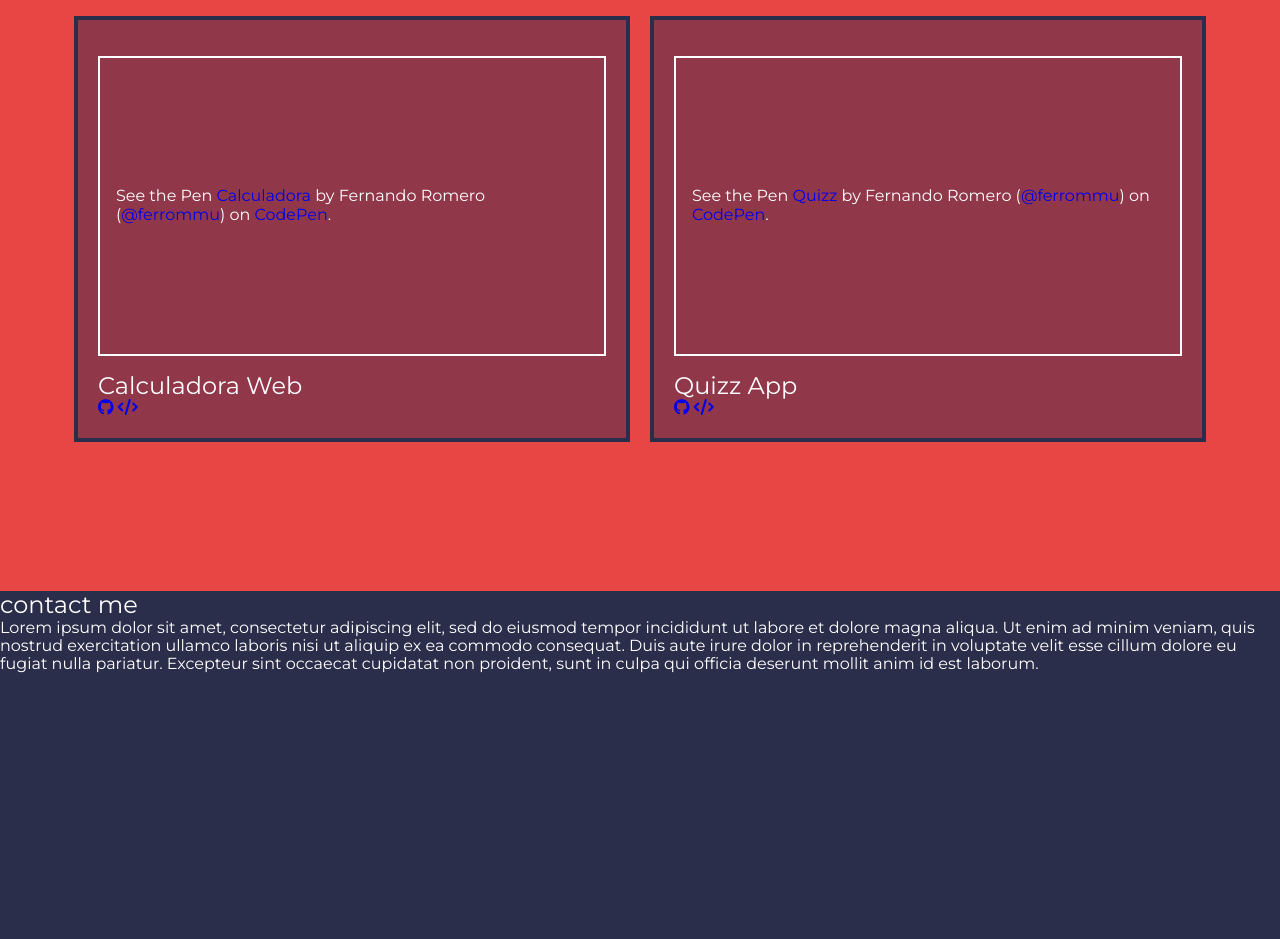
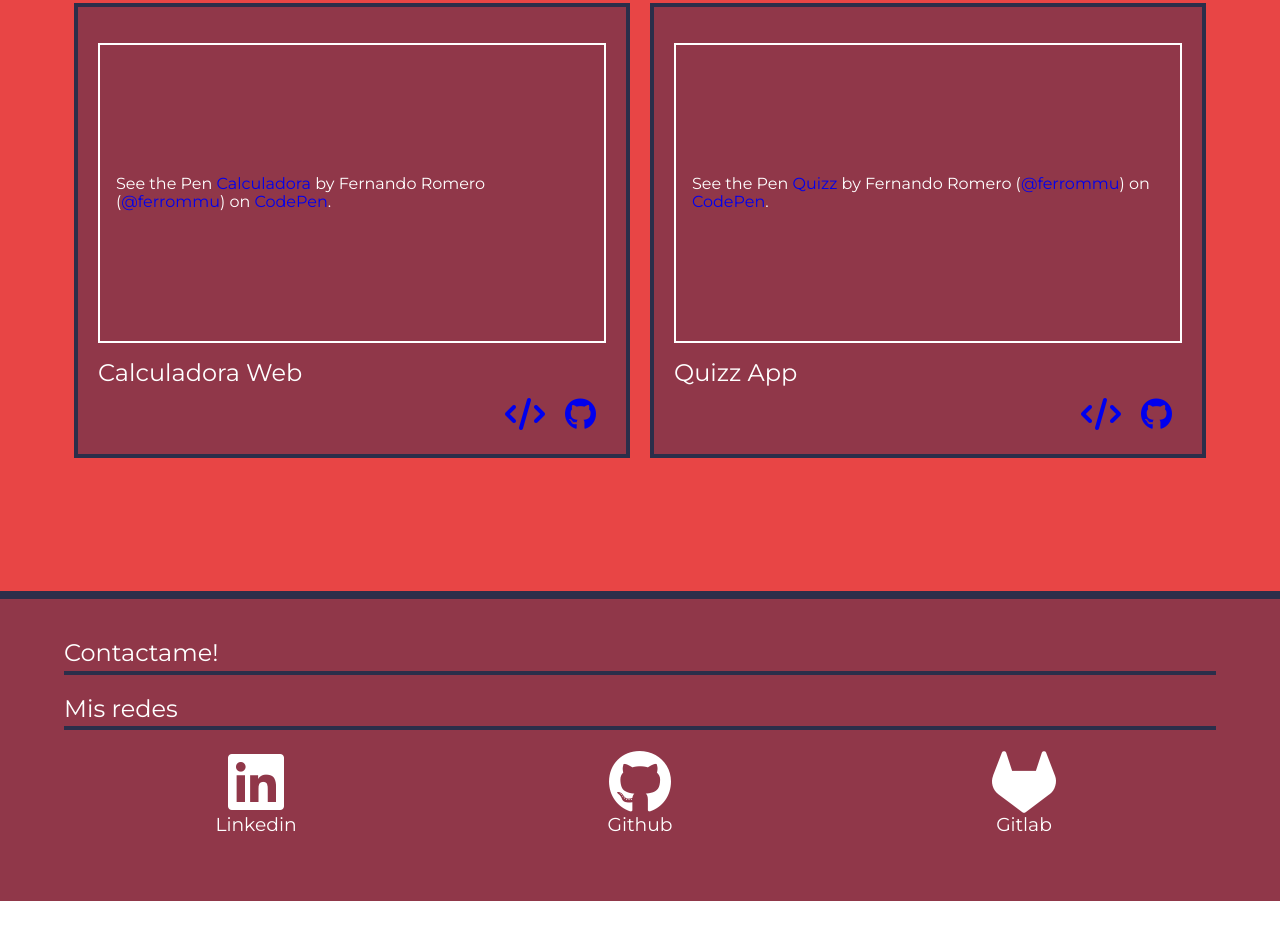
Before and after one commit to FerRomMu/Portfolio, a plain HTML site: page index.html in a window 1280 px wide. Shown: the part 1809-2748 px from the top of the page. After the commit the page ends 2710 px from the top, so only its background shows below. Drawn offline with Linux system fonts and the light colour scheme; a script that the page names is missing.

Commit message:
Se agrego redes en sección de contacto.

```diff
--- a/css/style.css
+++ b/css/style.css
@@ -15,7 +15,7 @@
   /*overflow-y: hidden;*/
 }
 
-.container--r, .container--dr, .container--b, .container--p {
+.container--r, .container--b, .container--p {
   height: 100vh;
 }
 
@@ -62,6 +62,7 @@
   left: 0;
   display: flex;
   justify-content: space-between;
+  padding: 0 16px;
 }
 
 .nav__brand {
@@ -86,7 +87,7 @@
   border-top-left-radius: 15px;
 }
 
-.main, .about__info, .about__skills, .proyects__container {
+.main, .about__info, .about__skills, .proyects__container, .contact__container {
   width: 90vw;
   margin: 0 auto;
 }
@@ -162,6 +163,8 @@
 .proyects {
   display: flex;
   align-items: center;
+  height: fit-content;
+  min-height: 100vh;
 }
 
 .proyects__container {
@@ -184,3 +187,55 @@
   padding: 20px;
   margin: 10px;
 }
+
+.proyects__name {
+  margin: 10px 0;
+}
+
+.proyects__links {
+  display: flex;
+  flex-direction: row-reverse;
+  font-size: 2rem;
+}
+
+.proyects__links a {
+  margin: 0 10px;
+}
+
+.contact {
+  border-top: 8px solid var(--b-color);
+  padding: 40px 0;
+}
+
+.contact__title {
+  border-bottom: 4px solid var(--b-color);
+  padding-bottom: 4px;
+  margin-bottom: 20px;
+}
+
+.contact__social {
+  display: grid;
+  grid-template-columns: repeat(3, 1fr);
+  grid-template-rows: 1fr 2fr;
+}
+
+.contact__social h2 {
+  grid-column: 1 / 4;
+}
+
+.contact__net {
+  width: fit-content;
+  margin: 0 auto;
+}
+
+.contact__link {
+  display: flex;
+  flex-direction: column;
+  justify-content: center;
+  align-items: center;
+  color: #fff;
+}
+
+.contact__icon {
+  font-size: 4em;
+}
--- a/index.html
+++ b/index.html
@@ -141,8 +141,32 @@
 
   <!--CONTACTO-->
   <a id="contact"></a>
-  <section class="contact container--b">
-    <h2>contact me</h2>
-    <p>Lorem ipsum dolor sit amet, consectetur adipiscing elit, sed do eiusmod tempor incididunt ut labore et dolore magna aliqua. Ut enim ad minim veniam, quis nostrud exercitation ullamco laboris nisi ut aliquip ex ea commodo consequat. Duis aute irure dolor in reprehenderit in voluptate velit esse cillum dolore eu fugiat nulla pariatur. Excepteur sint occaecat cupidatat non proident, sunt in culpa qui officia deserunt mollit anim id est laborum.</p>
+  <section class="contact container--dr">
+    <div class="contact__container">
+      <article class="contact__messageme">
+        <h2 class="contact__title">Contactame!</h2>
+      </article>
+      <article class="contact__social">
+        <h2 class="contact__title">Mis redes</h2>
+        <div class="contact__net">
+          <a class="contact__link" href="https://www.linkedin.com/in/ferrommu/" target="_blank">
+            <i class="fab fa-linkedin contact__icon"></i>
+            <h3>Linkedin</h3>
+          </a>
+        </div>
+        <div class="contact__net">
+          <a class="contact__link" href="https://github.com/FerRomMu" target="_blank">
+            <i class="fab fa-github contact__icon"></i>
+            <h3>Github</h3>
+          </a>
+        </div>
+        <div class="contact__net">
+          <a class="contact__link" href="https://gitlab.com/fer.rom.mu" target="_blank">
+            <i class="fab fa-gitlab contact__icon"></i>
+            <h3>Gitlab</h3>
+          </a>
+        </div>
+      </article>
+    </div>
   </section>
 </body>
```
